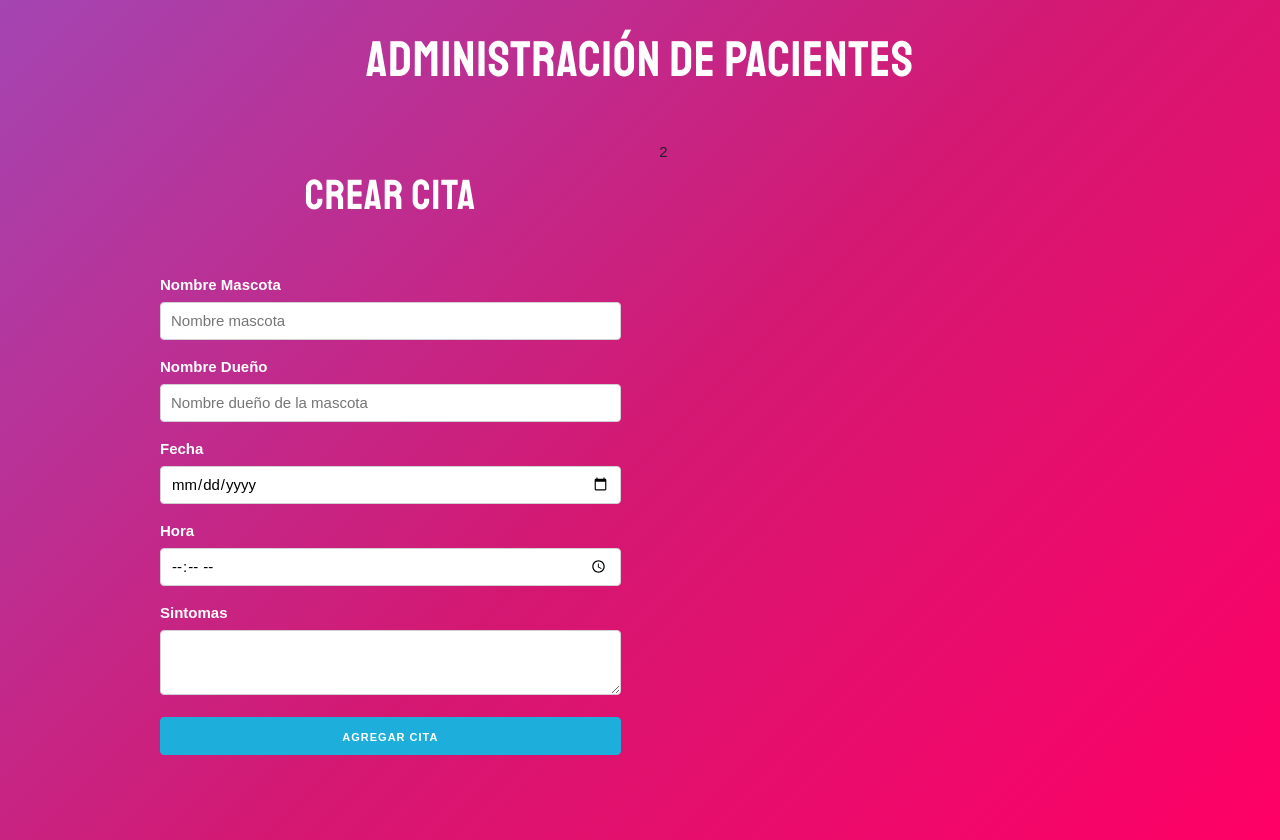
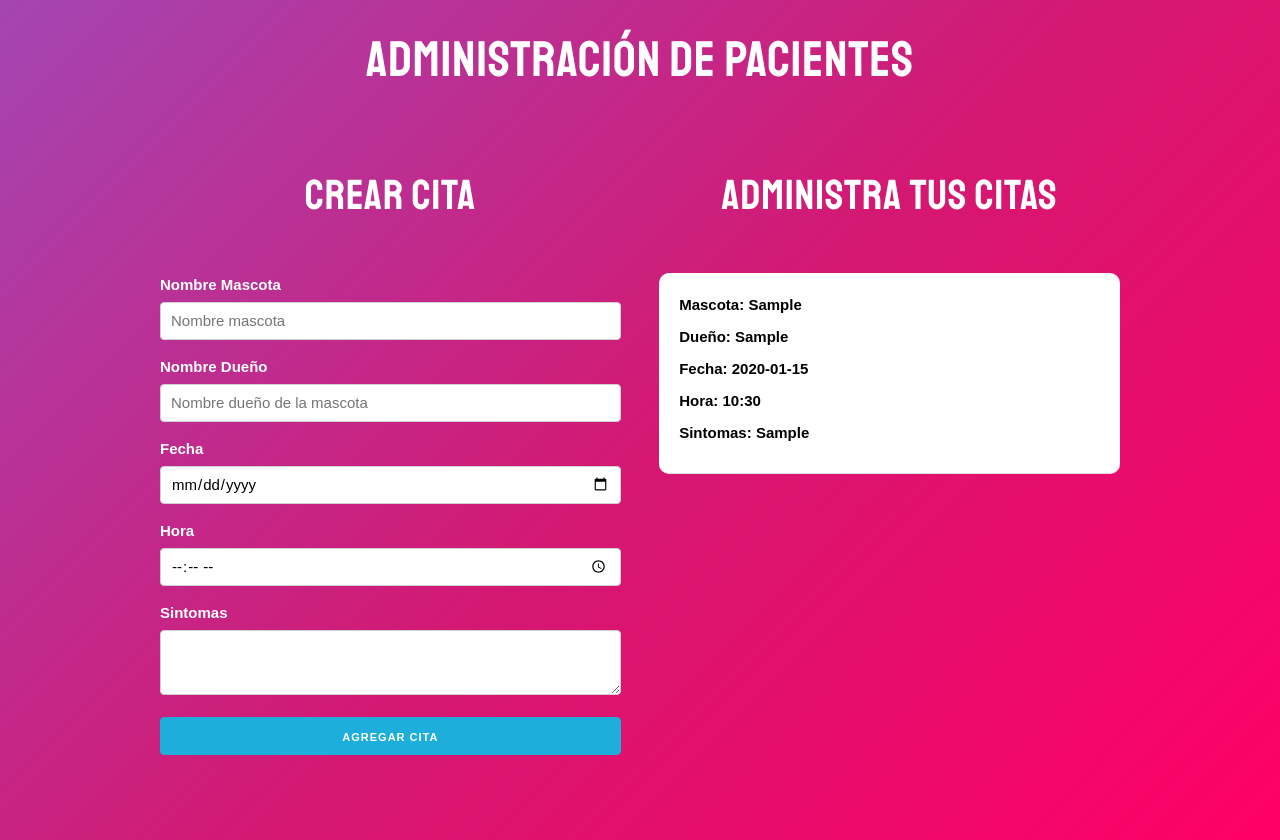
Before and after one commit to alejandroPolak-1/citas_turnos, a React (Create React App) app: page / in a window 1280 px wide. Both pictures are taken after typing "Sample", "Sample", "2020-01-15", "10:30", "Sample" into the empty fields and a click on the button "AGREGAR CITA". Built offline with nearby package versions, Linux system fonts and the light colour scheme.

Commit message:
[Mostrando Citas]

```diff
--- a/src/App.js
+++ b/src/App.js
@@ -1,18 +1,15 @@
 import React, { Fragment, useState } from 'react'
 import Formulario from './components/Formulario'
+import Date from './components/Date'
 
 function App() {
-
   // Aggrego de Citas
-  const[dates,setDates]= useState([])
+  const [dates, setDates] = useState([])
 
   //Funcion que tome citas actuales y agrege la nueva
 
-  const createDate = date => {
-    setDates([
-      ...dates,
-      date
-    ]);
+  const createDate = (date) => {
+    setDates([...dates, date])
   }
 
   return (
@@ -21,13 +18,17 @@ function App() {
       <div className="container">
         <div className="row">
           <div className="one-half column">
-            <Formulario
-              createDate={createDate}
-            />
+            <Formulario createDate={createDate} />
           </div>
 
           <div className="one-half column">
-            2
+            <h2>Administra tus citas</h2>
+            {dates.map((date) => (
+              <Date
+               key={date.id}
+               date={date}
+              />
+            ))}
           </div>
         </div>
       </div>
--- /dev/null
+++ b/src/components/Date.js
@@ -0,0 +1,13 @@
+import React from 'react';
+
+const Date = ({date}) => (
+    <div className="cita">
+        <p>Mascota: <spam>{date.mascota}</spam></p>
+        <p>Dueño: <spam>{date.propietario}</spam></p>
+        <p>Fecha: <spam>{date.fecha}</spam></p>
+        <p>Hora: <spam>{date.hora}</spam></p>
+        <p>Sintomas: <spam>{date.sintomas}</spam></p>
+    </div>
+)
+
+export default Date;
```
